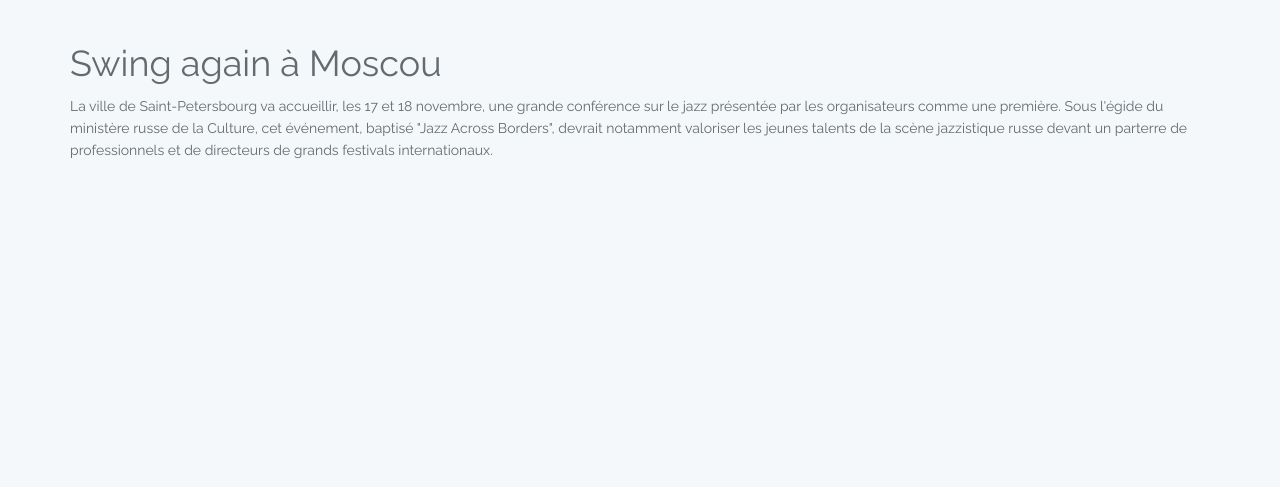
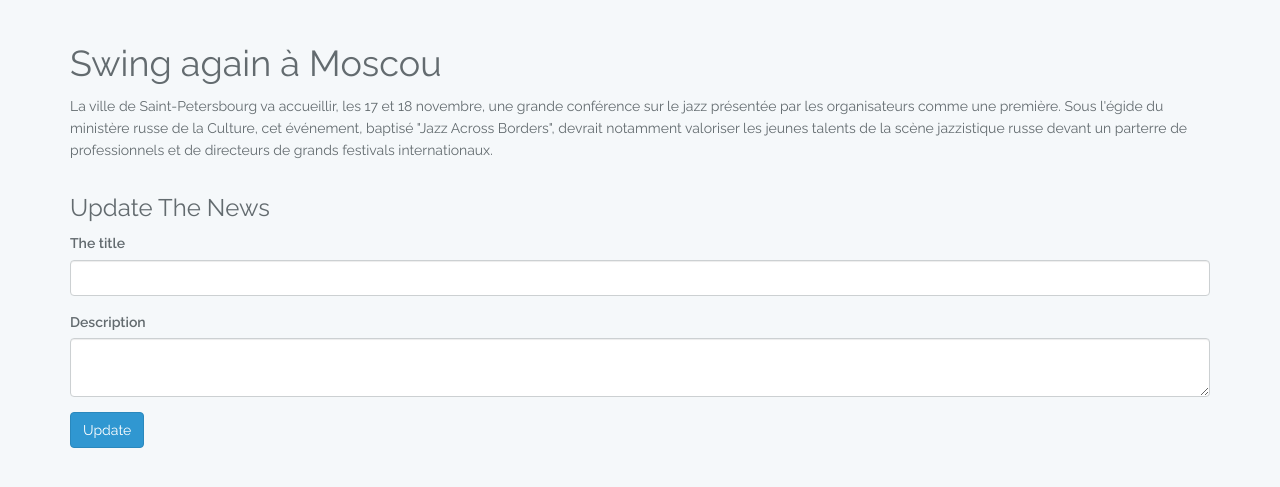
Before and after one commit to Hugo-Gomez/TSF_JAZZ, a Laravel app: page /admin/1 in a window 1280 px wide. Shown: the part 51-538 px from the top of the page. Run offline with Laravel 8, Linux system fonts and the light colour scheme; data comes from the database, SQL or seed files in the repository; style sheets or scripts are compiled from the project's sources; settings files or empty folders that the repository lacks are supplied; some libraries are stand-ins or nearby versions.

Commit message:
update the news

```diff
--- a/app/Http/Controllers/AdminController.php
+++ b/app/Http/Controllers/AdminController.php
@@ -47,4 +47,21 @@ class AdminController extends Controller
          return redirect('/home');
 
     }
+
+    public function update(Request $request, $id){
+
+        //$news = \DB::table('news')->where('id', '=', $id);
+        $inputs['title'] = Input::get('title');
+
+        $inputs['description'] = Input::get('description');
+
+        $inputs['date'] = Carbon\Carbon::now();
+
+        \DB::table('news')
+                ->where('id', $id)
+                ->update($inputs);
+
+
+        return redirect('/admin/{news}');
+    }
 }
--- a/resources/views/show.blade.php
+++ b/resources/views/show.blade.php
@@ -7,4 +7,31 @@
 	<p>{{ $news->description }}</p>
 </div>
 
+
+<div class="container">
+
+<h3>Update The News </h3>
+
+  <form method="POST" action="/admin/{news}">
+
+  {!! csrf_field() !!}
+
+    <div class="form-group">
+      <label>The title </label>
+      <input type="text" name="title" class="form-control">
+    </div>
+
+    <div class="form-group">
+      <label>Description</label>
+      <textarea name="description" class="form-control"></textarea>
+    </div>
+
+    <div class="form-group">
+      <button type="submit" class="btn btn-primary">Update</button>
+    </div>
+
+  </form>
+
+</div>
+
 @endsection
--- a/routes/web.php
+++ b/routes/web.php
@@ -105,3 +105,4 @@ Auth::routes();
 Route::get('/home', 'HomeController@index')->name('home');
 Route::post('/home', 'AdminController@store');
 Route::get('/delete/{news}','AdminController@destroy');
+Route::post('/admin/{news}','AdminController@update');
```
Also changed, not shown: 1 other file.
